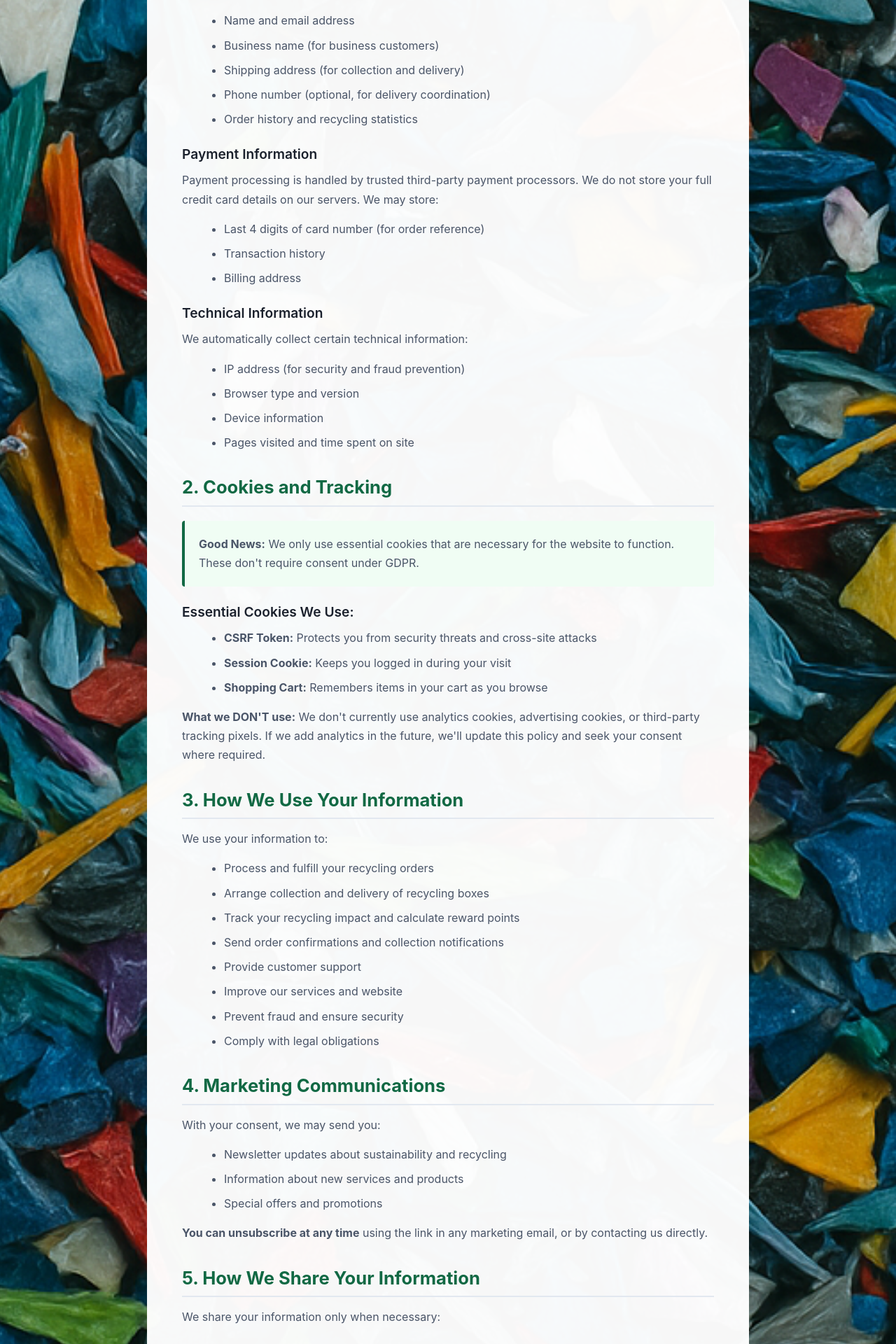
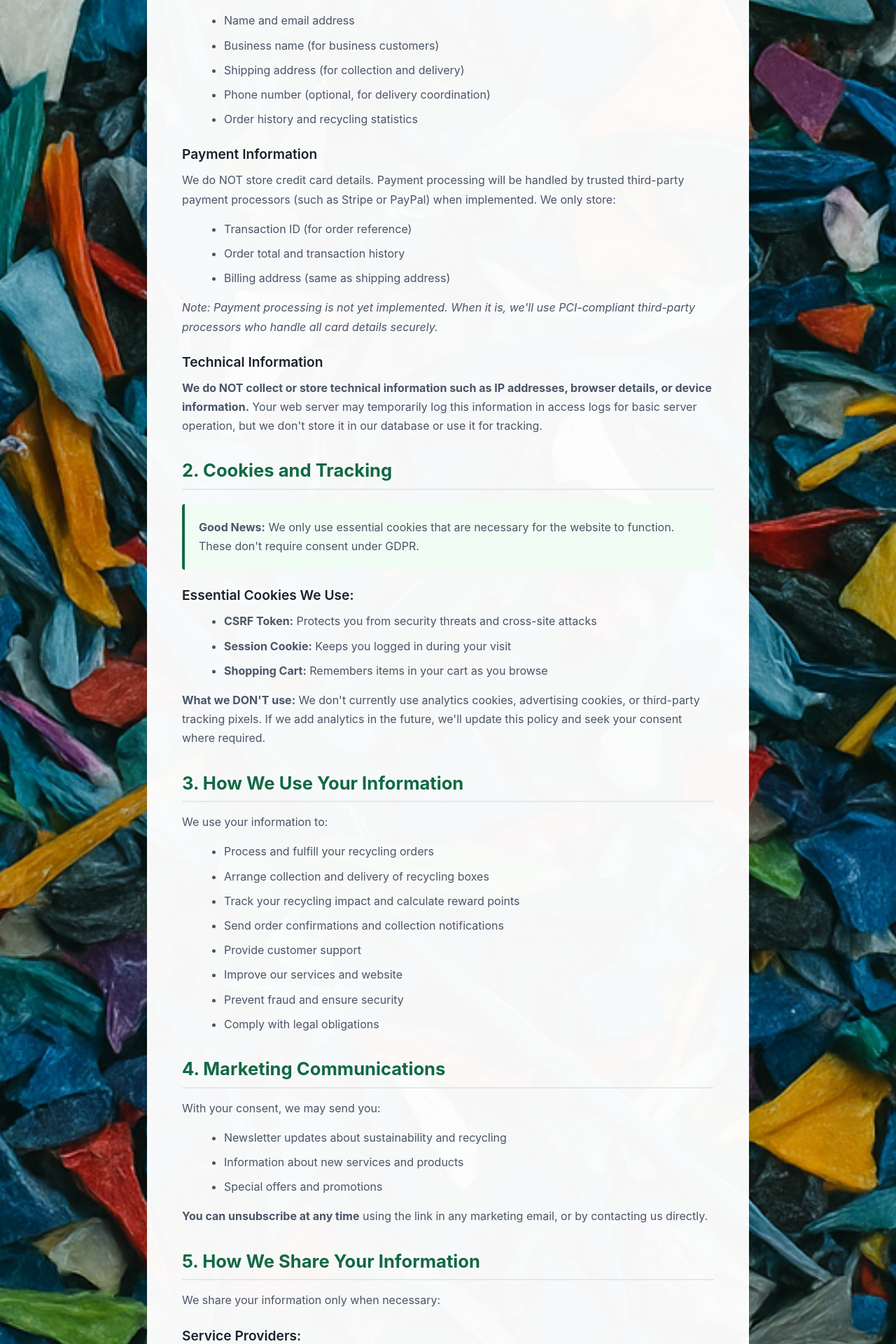
Before and after one commit to S-J-Knight/Python-Portfolio, a Django app: page /privacy/ in a window 1280 px wide. Shown: the part 592-2512 px from the top of the page at 70% size. Run offline with Django 5.2, Linux system fonts and the light colour scheme; some libraries are stand-ins or nearby versions.

Commit message:
Fix privacy policy - accurately reflect data collection
- Remove incorrect claims about IP address, browser, and device tracking
- Clarify we DON'T store technical information in database
- Update payment info section (only transaction ID, no card details)
- Note that payment processing not yet implemented
- More transparent about actual data collection practices

```diff
--- a/website/templates/pages/privacy.html
+++ b/website/templates/pages/privacy.html
@@ -139,22 +139,22 @@
 
       <h3>Payment Information</h3>
       <p>
-        Payment processing is handled by trusted third-party payment processors. We do not store your full credit card details on our servers. We may store:
+        We do NOT store credit card details. Payment processing will be handled by trusted third-party payment processors (such as Stripe or PayPal) when implemented. We only store:
       </p>
       <ul>
-        <li>Last 4 digits of card number (for order reference)</li>
-        <li>Transaction history</li>
-        <li>Billing address</li>
+        <li>Transaction ID (for order reference)</li>
+        <li>Order total and transaction history</li>
+        <li>Billing address (same as shipping address)</li>
       </ul>
+      <p>
+        <em>Note: Payment processing is not yet implemented. When it is, we'll use PCI-compliant third-party processors who handle all card details securely.</em>
+      </p>
 
       <h3>Technical Information</h3>
-      <p>We automatically collect certain technical information:</p>
-      <ul>
-        <li>IP address (for security and fraud prevention)</li>
-        <li>Browser type and version</li>
-        <li>Device information</li>
-        <li>Pages visited and time spent on site</li>
-      </ul>
+      <p>
+        <strong>We do NOT collect or store technical information such as IP addresses, browser details, or device information.</strong>
+        Your web server may temporarily log this information in access logs for basic server operation, but we don't store it in our database or use it for tracking.
+      </p>
     </div>
 
     <!-- Cookies -->
```
